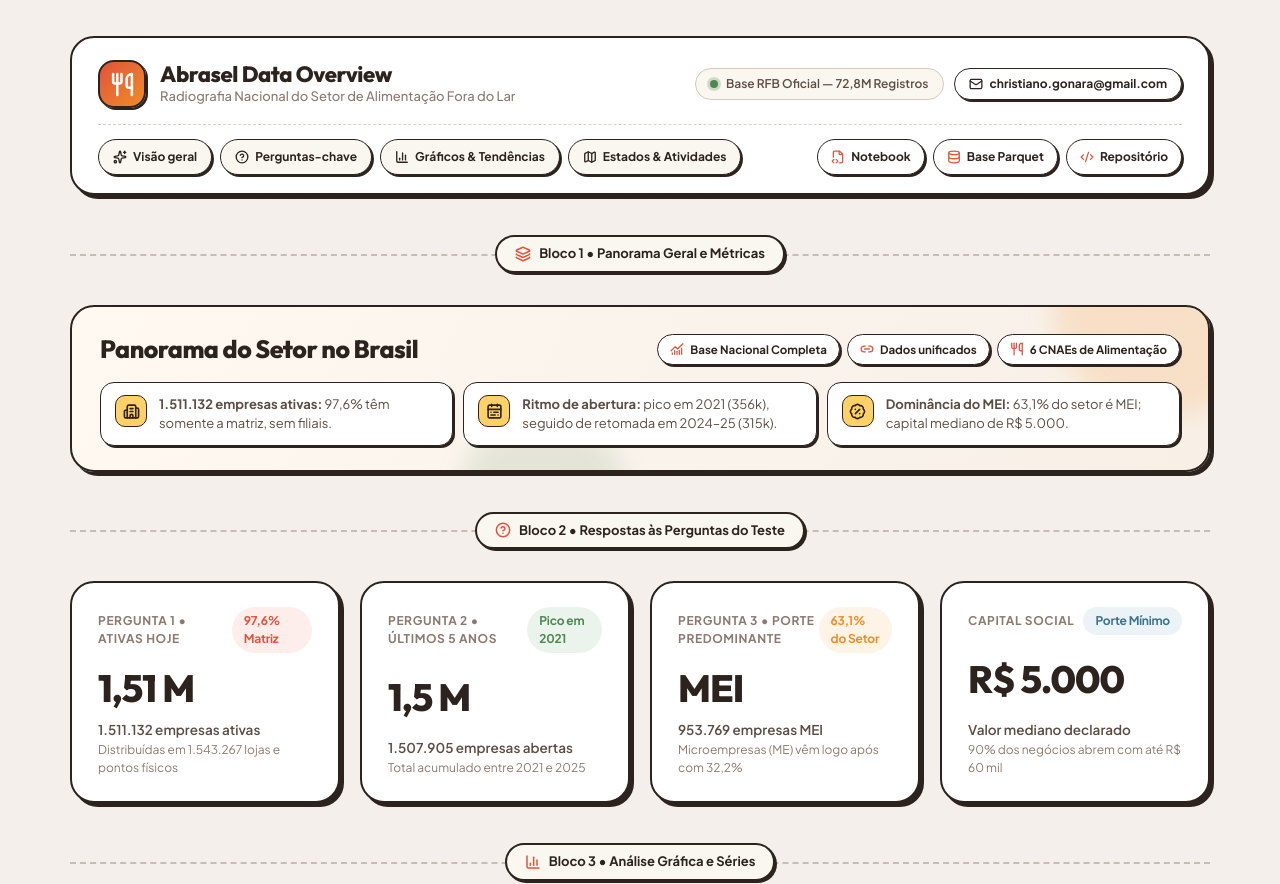
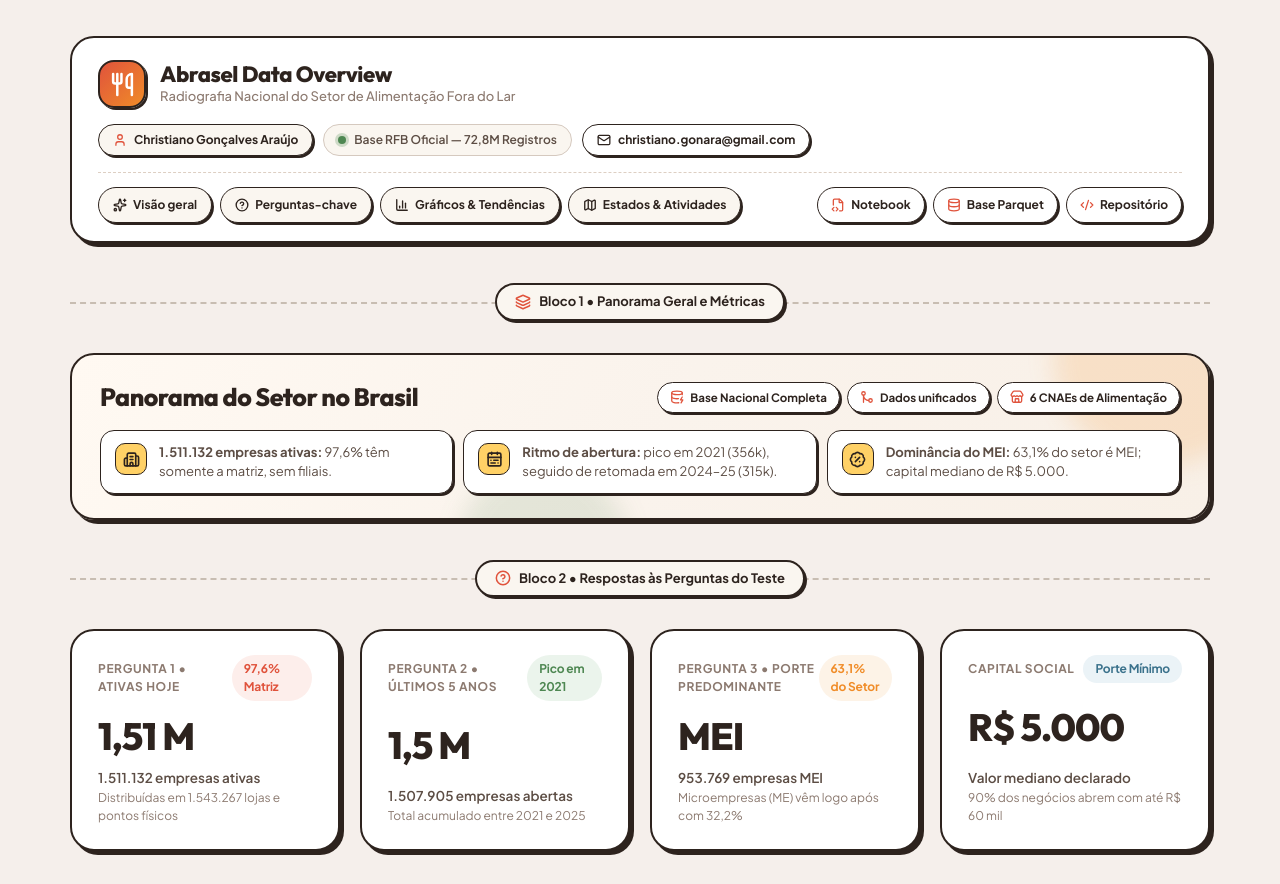
Before and after one commit to christiano-gonara/teste-abrasel-dados, a plain HTML site: page index.html in a window 1280 px wide. Shown: the top 884 px of the page. Drawn offline with nearby package versions, Linux system fonts and the light colour scheme.

Commit message:
refactor(ui): ajusta affordance do email, icones e autoria completa

```diff
--- a/index.html
+++ b/index.html
@@ -49,6 +49,10 @@
 
       --shadow-brutal: 4px 4px 0 var(--text-title);
       --shadow-soft: 4px 4px 0 var(--text-title);
+    }
+
+    html {
+      scroll-behavior: smooth;
     }
 
     * {
@@ -141,7 +145,26 @@
       gap: 10px;
     }
 
-    /* Distinção clara de Affordance: Badge de status é informativo (sem hover/click) */
+    .author-badge {
+      display: inline-flex;
+      align-items: center;
+      gap: 7px;
+      background: var(--bg-warm-card);
+      border: 1.5px solid var(--border-card);
+      padding: 6px 14px;
+      border-radius: var(--radius-pill);
+      font-size: 12px;
+      font-weight: 700;
+      color: var(--text-title);
+      box-shadow: 2px 2px 0 var(--border-card);
+    }
+
+    .author-badge svg {
+      width: 14px;
+      height: 14px;
+      stroke-width: 2.2;
+      color: var(--terracota);
+    }
     .status-tag {
       display: inline-flex;
       align-items: center;
@@ -164,8 +187,8 @@
       box-shadow: 0 0 0 3px rgba(78, 135, 82, 0.25);
     }
 
-    /* Botão de contato com affordance nítida de clique */
-    .contact-btn {
+    /* Badge de contato informativo (sem link/sem affordance de clique) */
+    .contact-tag {
       display: inline-flex;
       align-items: center;
       gap: 7px;
@@ -176,17 +199,11 @@
       font-size: 12px;
       font-weight: 700;
       color: var(--text-title);
-      text-decoration: none;
       box-shadow: 2px 2px 0 var(--border-card);
-      transition: all 0.15s ease;
+      user-select: all;
     }
 
-    .contact-btn:hover {
-      background: #FFD166;
-      transform: translateY(-1px);
-    }
-
-    .contact-btn svg {
+    .contact-tag svg {
       width: 14px;
       height: 14px;
       stroke-width: 2.2;
@@ -781,11 +798,11 @@
       justify-content: space-between;
       align-items: center;
       flex-wrap: wrap;
-      gap: 12px;
-      padding: 20px 24px;
+      gap: 16px;
+      padding: 18px 26px;
       background: var(--card-bg);
       border: 2px solid var(--border-card);
-      border-radius: var(--radius-lg);
+      border-radius: var(--radius-xl);
       box-shadow: var(--shadow-brutal);
       font-size: 13px;
       color: var(--text-muted);
@@ -828,14 +845,18 @@
         </div>
 
         <div class="header-actions">
+          <div class="author-badge">
+            <i data-lucide="user"></i>
+            Christiano Gonçalves Araújo
+          </div>
           <div class="status-tag">
             <span class="dot-live"></span>
             Base RFB Oficial — 72,8M Registros
           </div>
-          <a class="contact-btn" href="mailto:christiano.gonara@gmail.com" title="Enviar e-mail para Christiano Gonçalves">
+          <div class="contact-tag" title="E-mail de contato">
             <i data-lucide="mail"></i>
             christiano.gonara@gmail.com
-          </a>
+          </div>
         </div>
       </div>
 
@@ -871,9 +892,9 @@
       <div class="hero-top">
         <h2>Panorama do Setor no Brasil</h2>
         <div class="hero-pills">
-          <span class="hero-pill"><i data-lucide="chart-no-axes-combined"></i>Base Nacional Completa</span>
-          <span class="hero-pill"><i data-lucide="link-2"></i>Dados unificados</span>
-          <span class="hero-pill"><i data-lucide="utensils"></i>6 CNAEs de Alimentação</span>
+          <span class="hero-pill"><i data-lucide="database-zap"></i>Base Nacional Completa</span>
+          <span class="hero-pill"><i data-lucide="git-merge"></i>Dados unificados</span>
+          <span class="hero-pill"><i data-lucide="store"></i>6 CNAEs de Alimentação</span>
         </div>
       </div>
 
@@ -1153,7 +1174,7 @@
     <!-- Rodapé -->
     <footer>
       <div>
-        <strong>Teste Técnico Abrasel</strong> — Elaborado por Christiano Gonçalves • Dados tratados com DuckDB & Parquet
+        <strong>Teste Técnico Abrasel</strong> — Elaborado por <strong>Christiano Gonçalves Araújo</strong> • Dados tratados com DuckDB & Parquet
       </div>
       <div style="display: flex; align-items: center; gap: 14px; flex-wrap: wrap;">
         <a href="https://github.com/christiano-gonara/teste-abrasel-dados" target="_blank"><i data-lucide="code-xml"></i>Repositório no GitHub</a>
```
